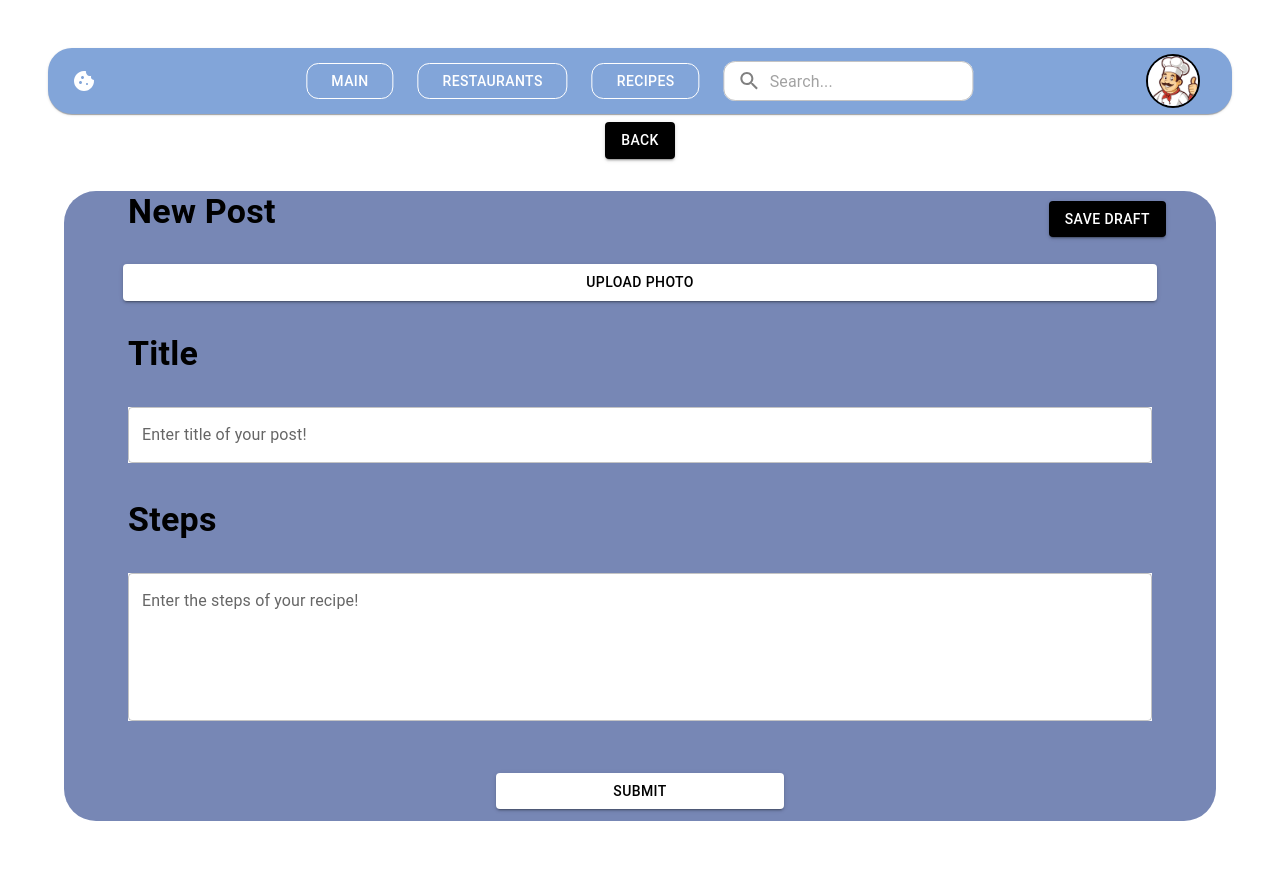
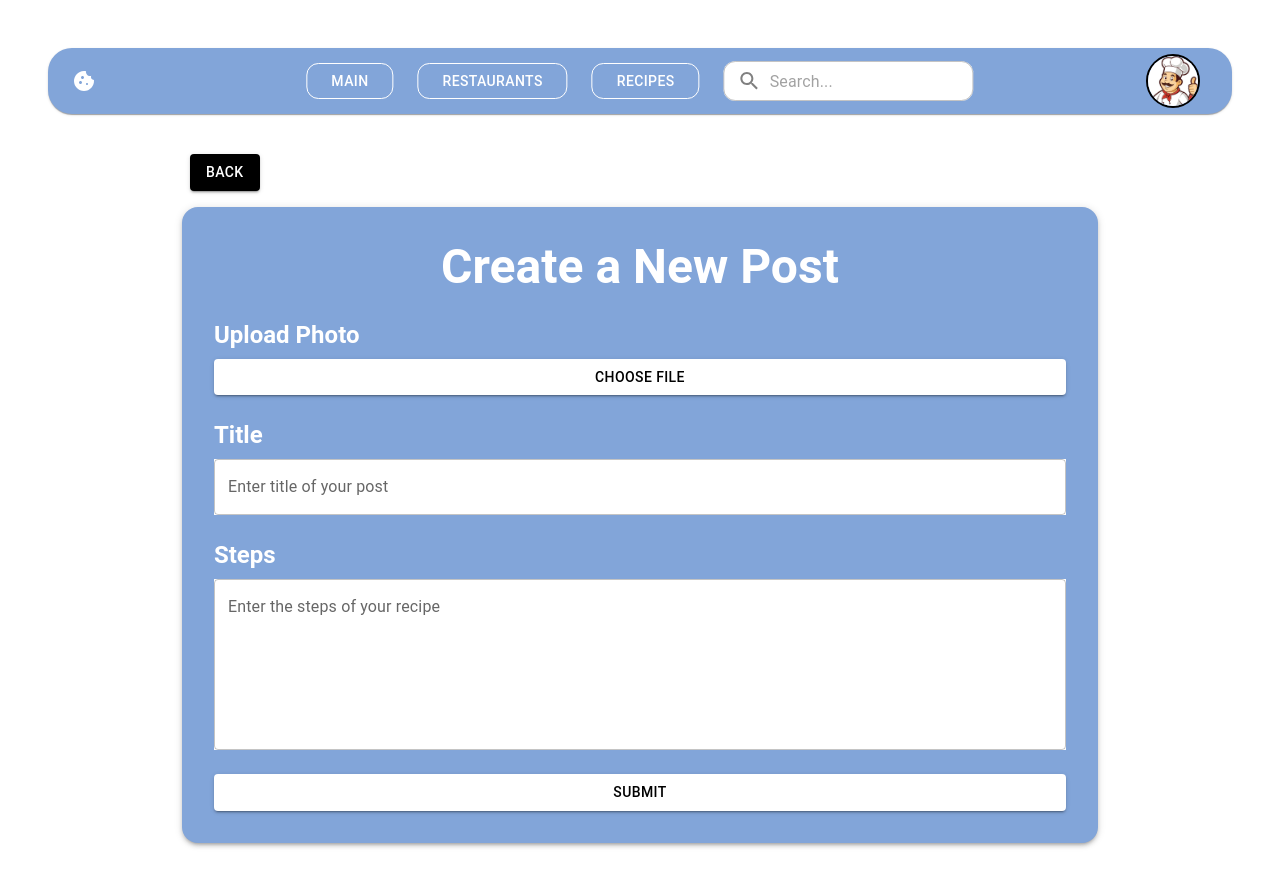
Before and after one commit to khgaled/flavor-haven, a React (Vite) app: page /new_post3 in a window 1280 px wide. Shown: the top 886 px of the page. Before the commit the page ends 861 px from the top, so only its background shows below. Built offline with nearby package versions, Linux system fonts and the light colour scheme; sample sign-in values are in the browser's storage.

Commit message:
working on it

```diff
--- a/src/pages/NewPost.jsx
+++ b/src/pages/NewPost.jsx
@@ -18,135 +18,68 @@ export const New_Post = () => {
     navigate("/user_blog", { state: { newPost } });
   };
 
+  return (
+    <Container maxWidth="md" sx={{ minHeight: "50vh", display: "flex", flexDirection: "column", justifyContent: "center", alignItems: "center", py: 4 }}>
 
-  return (
-    <div>
-      <Container>
       <Button
         onClick={() => navigate("/user_blog")}
         variant="contained"
-          sx={{
-            color: "",
-            backgroundColor: "black",
-            top: 0,
-            left: 0,
-            //postion: "relative",
-          }}
+        sx={{ alignSelf: "flex-start", backgroundColor: "black", color: "white", mb: 2, ml: -3}}
       >
         BACK
       </Button>
-        <Box
-          sx={{
-            mt: 4,
-            backgroundColor: "#7787b5",
-            width: "100%",
-            position: "absolute",
-            minHeight: "70vh",
-            borderRadius: 8,
-          }}
-        >
+
+      <Box sx={{ backgroundColor: "#82A5D9", width: "100%", p: 4, borderRadius: 4, boxShadow: 3 }}>
+        <Typography variant="h3" sx={{ fontWeight: "bold", textAlign: "center", color: "white", mb: 3 }}>
+          Create a New Post
+        </Typography>
+
+        <Typography variant="h5" sx={{ fontWeight: "bold", color: "white", mb: 1 , textAlign: "left"}}>
+          Upload Photo
+        </Typography>
         <Button
           variant="contained"
-            sx={{
-              color: "",
-              backgroundColor: "black",
-              right: 50,
-              top: 10,
-              position: "absolute",
-            }}
+          sx={{ backgroundColor: "white", color: "black", width: "100%", mb: 3 }}
         >
-            Save Draft
-          </Button>
-          <Typography
-            variant="h4"
-            sx={{ fontWeight: "bold", ml: 8, mt: 4, textAlign: "left" }}
-          >
-            New Post
-          </Typography>
-
-          <Box sx={{ padding: 4 }}>
-            <Button
-              variant="contained"
-              //onClick={handleOpen}
-              sx={{
-                backgroundColor: "white",
-                width: "95%",
-                color: "black",
-              }}
-            >
-              {" "}
-              Upload Photo
+          Choose file
         </Button>
 
-            <Typography
-              variant="h4"
-              sx={{
-                fontWeight: "bold",
-                ml: 4,
-                mt: 4,
-                textAlign: "left",
-                color: "black",
-              }}
-            >
+
+        <Typography variant="h5" sx={{ fontWeight: "bold", color: "white", mb: 1 , textAlign: "left"}}>
           Title
         </Typography>
-
-            <Box sx={{ padding: 4 }}>
         <TextField
-                label="Enter title of your post!"
+          label="Enter title of your post"
           variant="outlined"
           fullWidth
-                sx={{ backgroundColor: "white", color: "black" }}
-                value = {title}
+          sx={{ backgroundColor: "white", mb: 3 }}
+          value={title}
           onChange={(e) => setTitle(e.target.value)}
         />
-            </Box>
 
-            <Typography
-              variant="h4"
-              sx={{
-                fontWeight: "bold",
-                ml: 4,
-                mt: 0.5,
-                textAlign: "left",
-                color: "black",
-              }}
-            >
+        <Typography variant="h5" sx={{ fontWeight: "bold", color: "white", mb: 1, textAlign: "left" }}>
           Steps
         </Typography>
-            <Box sx={{ padding: 4 }}>
         <TextField
-                label="Enter the steps of your recipe!"
+          label="Enter the steps of your recipe"
           multiline
           fullWidth
-                rows={5}
-                sx={{
-                  backgroundColor: "white",
-                  color: "black",
-                  //minHeight: "30vh",
-                }}
-                value= {steps}
-                onChange = {(e) => setSteps(e.target.value)}
+          rows={6}
+          sx={{ backgroundColor: "white", mb: 3 }}
+          value={steps}
+          onChange={(e) => setSteps(e.target.value)}
         />
-            </Box>
-          </Box>
+
+
         <Button
-
           onClick={handleSubmit}
-            //onClick={() => navigate("/user_blog")}
           variant="contained"
-            sx={{
-              backgroundColor: "white",
-              width: "25%",
-              color: "black",
-              bottom: 12,
-            }}
+          sx={{ backgroundColor: "white", color: "black", width: "100%" }}
         >
           Submit
         </Button>
       </Box>
     </Container>
-    </div>
   );
 };
 
--- a/src/pages/NewPosts/NewPost2.jsx
+++ b/src/pages/NewPosts/NewPost2.jsx
@@ -4,15 +4,9 @@ import {
   Container,
   Typography,
   Box,
-    Grid,
-    MenuItem,
-    Select,
-    InputLabel,
-    FormControl,
 } from "@mui/material";
 import { useState } from "react";
-  import { useNavigate, useLocation } from "react-router-dom";
-
+import { useNavigate } from "react-router-dom";
 
 export const New_Post2 = () => {
   const navigate = useNavigate();
@@ -24,134 +18,68 @@ import {
     navigate("/user_blog2", { state: { newPost } });
   };
 
+  return (
+    <Container maxWidth="md" sx={{ minHeight: "50vh", display: "flex", flexDirection: "column", justifyContent: "center", alignItems: "center", py: 4 }}>
 
-    return (
-      <div>
-        <Container>
       <Button
         onClick={() => navigate("/user_blog2")}
         variant="contained"
-            sx={{
-              color: "",
-              backgroundColor: "black",
-              top: 0,
-              left: 0,
-              //postion: "relative",
-            }}
+        sx={{ alignSelf: "flex-start", backgroundColor: "black", color: "white", mb: 2, ml: -3}}
       >
         BACK
       </Button>
-          <Box
-            sx={{
-              mt: 4,
-              backgroundColor: "#7787b5",
-              width: "100%",
-              position: "absolute",
-              minHeight: "70vh",
-              borderRadius: 8,
-              position: "relative",
-            }}
-          >
+
+      <Box sx={{ backgroundColor: "#82A5D9", width: "100%", p: 4, borderRadius: 4, boxShadow: 3 }}>
+        <Typography variant="h3" sx={{ fontWeight: "bold", textAlign: "center", color: "white", mb: 3 }}>
+          Create a New Post
+        </Typography>
+
+        <Typography variant="h5" sx={{ fontWeight: "bold", color: "white", mb: 1 , textAlign: "left"}}>
+          Upload Photo
+        </Typography>
         <Button
           variant="contained"
-              sx={{
-                color: "",
-                backgroundColor: "black",
-                right: 50,
-                top: 10,
-                position: "absolute",
-              }}
+          sx={{ backgroundColor: "white", color: "black", width: "100%", mb: 3 }}
         >
-              Save Draft
-            </Button>
-            <Typography
-              variant="h4"
-              sx={{ fontWeight: "bold", ml: 8, mt: 4, textAlign: "left" }}
-            >
-              New Post
-            </Typography>
-
-            <Box sx={{ padding: 4 }}>
-              <Button
-                variant="contained"
-                //onClick={handleOpen}
-                sx={{
-                  backgroundColor: "white",
-                  width: "95%",
-                  color: "black",
-                }}
-              >
-                {" "}
-                Upload Photo
+          Choose file
         </Button>
 
-              <Typography
-                variant="h4"
-                sx={{
-                  fontWeight: "bold",
-                  ml: 4,
-                  mt: 4,
-                  textAlign: "left",
-                  color: "black",
-                }}
-              >
+
+        <Typography variant="h5" sx={{ fontWeight: "bold", color: "white", mb: 1 , textAlign: "left"}}>
           Title
         </Typography>
-
-              <Box sx={{ padding: 4 }}>
         <TextField
-                  label="Enter title of your post!"
+          label="Enter title of your post"
           variant="outlined"
           fullWidth
-                  sx={{ backgroundColor: "white", color: "black" }}
-                  value = {title}
+          sx={{ backgroundColor: "white", mb: 3 }}
+          value={title}
           onChange={(e) => setTitle(e.target.value)}
         />
-              </Box>
 
-              <Typography
-                variant="h4"
-                sx={{
-                  fontWeight: "bold",
-                  ml: 4,
-                  mt: 0.5,
-                  textAlign: "left",
-                  color: "black",
-                }}
-              >
+        <Typography variant="h5" sx={{ fontWeight: "bold", color: "white", mb: 1, textAlign: "left" }}>
           Steps
         </Typography>
-              <Box sx={{ padding: 4 }}>
         <TextField
-                  label="Enter the steps of your recipe!"
+          label="Enter the steps of your recipe"
           multiline
           fullWidth
-                  rows={5}
-                  sx={{
-                    backgroundColor: "white",
-                    color: "black",
-                    //minHeight: "30vh",
-                  }}
-                  value= {steps}
-                  onChange = {(e) => setSteps(e.target.value)}
+          rows={6}
+          sx={{ backgroundColor: "white", mb: 3 }}
+          value={steps}
+          onChange={(e) => setSteps(e.target.value)}
         />
-              </Box>
-            </Box>
+
+
         <Button
           onClick={handleSubmit}
           variant="contained"
-              sx={{
-                backgroundColor: "white",
-                width: "25%",
-                color: "black",
-                bottom: 12,
-              }}
+          sx={{ backgroundColor: "white", color: "black", width: "100%" }}
         >
           Submit
         </Button>
       </Box>
     </Container>
-      </div>
   );
 };
 
--- a/src/pages/NewPosts/NewPost3.jsx
+++ b/src/pages/NewPosts/NewPost3.jsx
@@ -4,14 +4,9 @@ import {
   Container,
   Typography,
   Box,
-  Grid,
-  MenuItem,
-  Select,
-  InputLabel,
-  FormControl,
 } from "@mui/material";
 import { useState } from "react";
-import { useNavigate, useLocation } from "react-router-dom";
+import { useNavigate } from "react-router-dom";
 
 export const New_Post3 = () => {
   const navigate = useNavigate();
@@ -24,132 +19,67 @@ export const New_Post3 = () => {
   };
 
   return (
-    <div>
-      <Container>
+    <Container maxWidth="md" sx={{ minHeight: "50vh", display: "flex", flexDirection: "column", justifyContent: "center", alignItems: "center", py: 4 }}>
+
       <Button
-          onClick={() => navigate("/user_blog2")}
+        onClick={() => navigate("/user_blog3")}
         variant="contained"
-          sx={{
-            color: "",
-            backgroundColor: "black",
-            top: 0,
-            left: 0,
-            //postion: "relative",
-          }}
+        sx={{ alignSelf: "flex-start", backgroundColor: "black", color: "white", mb: 2, ml: -3}}
       >
         BACK
       </Button>
-        <Box
-          sx={{
-            mt: 4,
-            backgroundColor: "#7787b5",
-            width: "100%",
-            position: "absolute",
-            minHeight: "70vh",
-            borderRadius: 8,
-            position: "relative",
-          }}
-        >
+
+      <Box sx={{ backgroundColor: "#82A5D9", width: "100%", p: 4, borderRadius: 4, boxShadow: 3 }}>
+        <Typography variant="h3" sx={{ fontWeight: "bold", textAlign: "center", color: "white", mb: 3 }}>
+          Create a New Post
+        </Typography>
+
+        <Typography variant="h5" sx={{ fontWeight: "bold", color: "white", mb: 1 , textAlign: "left"}}>
+          Upload Photo
+        </Typography>
         <Button
           variant="contained"
-            sx={{
-              color: "",
-              backgroundColor: "black",
-              right: 50,
-              top: 10,
-              position: "absolute",
-            }}
+          sx={{ backgroundColor: "white", color: "black", width: "100%", mb: 3 }}
         >
-            Save Draft
-          </Button>
-          <Typography
-            variant="h4"
-            sx={{ fontWeight: "bold", ml: 8, mt: 4, textAlign: "left" }}
-          >
-            New Post
-          </Typography>
-
-          <Box sx={{ padding: 4 }}>
-            <Button
-              variant="contained"
-              //onClick={handleOpen}
-              sx={{
-                backgroundColor: "white",
-                width: "95%",
-                color: "black",
-              }}
-            >
-              {" "}
-              Upload Photo
+          Choose file
         </Button>
 
-            <Typography
-              variant="h4"
-              sx={{
-                fontWeight: "bold",
-                ml: 4,
-                mt: 4,
-                textAlign: "left",
-                color: "black",
-              }}
-            >
+
+        <Typography variant="h5" sx={{ fontWeight: "bold", color: "white", mb: 1 , textAlign: "left"}}>
           Title
         </Typography>
-
-            <Box sx={{ padding: 4 }}>
         <TextField
-                label="Enter title of your post!"
+          label="Enter title of your post"
           variant="outlined"
           fullWidth
-                sx={{ backgroundColor: "white", color: "black" }}
+          sx={{ backgroundColor: "white", mb: 3 }}
           value={title}
           onChange={(e) => setTitle(e.target.value)}
         />
-            </Box>
 
-            <Typography
-              variant="h4"
-              sx={{
-                fontWeight: "bold",
-                ml: 4,
-                mt: 0.5,
-                textAlign: "left",
-                color: "black",
-              }}
-            >
+        <Typography variant="h5" sx={{ fontWeight: "bold", color: "white", mb: 1, textAlign: "left" }}>
           Steps
         </Typography>
-            <Box sx={{ padding: 4 }}>
         <TextField
-                label="Enter the steps of your recipe!"
+          label="Enter the steps of your recipe"
           multiline
           fullWidth
-                rows={5}
-                sx={{
-                  backgroundColor: "white",
-                  color: "black",
-                  //minHeight: "30vh",
-                }}
+          rows={6}
+          sx={{ backgroundColor: "white", mb: 3 }}
           value={steps}
           onChange={(e) => setSteps(e.target.value)}
         />
-            </Box>
-          </Box>
+
+
         <Button
           onClick={handleSubmit}
           variant="contained"
-            sx={{
-              backgroundColor: "white",
-              width: "25%",
-              color: "black",
-              bottom: 12,
-            }}
+          sx={{ backgroundColor: "white", color: "black", width: "100%" }}
         >
           Submit
         </Button>
       </Box>
     </Container>
-    </div>
   );
 };
 
--- a/src/pages/NewPosts/NewPost4.jsx
+++ b/src/pages/NewPosts/NewPost4.jsx
@@ -4,14 +4,9 @@ import {
   Container,
   Typography,
   Box,
-    Grid,
-    MenuItem,
-    Select,
-    InputLabel,
-    FormControl,
 } from "@mui/material";
 import { useState } from "react";
-  import { useNavigate, useLocation } from "react-router-dom";
+import { useNavigate } from "react-router-dom";
 
 export const New_Post4 = () => {
   const navigate = useNavigate();
@@ -24,132 +19,67 @@ import {
   };
 
   return (
-      <div>
-        <Container>
+    <Container maxWidth="md" sx={{ minHeight: "50vh", display: "flex", flexDirection: "column", justifyContent: "center", alignItems: "center", py: 4 }}>
+
       <Button
-            onClick={() => navigate("/user_blog2")}
+        onClick={() => navigate("/user_blog4")}
         variant="contained"
-            sx={{
-              color: "",
-              backgroundColor: "black",
-              top: 0,
-              left: 0,
-              //postion: "relative",
-            }}
+        sx={{ alignSelf: "flex-start", backgroundColor: "black", color: "white", mb: 2, ml: -3}}
       >
         BACK
       </Button>
-          <Box
-            sx={{
-              mt: 4,
-              backgroundColor: "#7787b5",
-              width: "100%",
-              position: "absolute",
-              minHeight: "70vh",
-              borderRadius: 8,
-              position: "relative",
-            }}
-          >
+
+      <Box sx={{ backgroundColor: "#82A5D9", width: "100%", p: 4, borderRadius: 4, boxShadow: 3 }}>
+        <Typography variant="h3" sx={{ fontWeight: "bold", textAlign: "center", color: "white", mb: 3 }}>
+          Create a New Post
+        </Typography>
+
+        <Typography variant="h5" sx={{ fontWeight: "bold", color: "white", mb: 1 , textAlign: "left"}}>
+          Upload Photo
+        </Typography>
         <Button
           variant="contained"
-              sx={{
-                color: "",
-                backgroundColor: "black",
-                right: 50,
-                top: 10,
-                position: "absolute",
-              }}
+          sx={{ backgroundColor: "white", color: "black", width: "100%", mb: 3 }}
         >
-              Save Draft
-            </Button>
-            <Typography
-              variant="h4"
-              sx={{ fontWeight: "bold", ml: 8, mt: 4, textAlign: "left" }}
-            >
-              New Post
-            </Typography>
-
-            <Box sx={{ padding: 4 }}>
-              <Button
-                variant="contained"
-                //onClick={handleOpen}
-                sx={{
-                  backgroundColor: "white",
-                  width: "95%",
-                  color: "black",
-                }}
-              >
-                {" "}
-                Upload Photo
+          Choose file
         </Button>
 
-              <Typography
-                variant="h4"
-                sx={{
-                  fontWeight: "bold",
-                  ml: 4,
-                  mt: 4,
-                  textAlign: "left",
-                  color: "black",
-                }}
-              >
+
+        <Typography variant="h5" sx={{ fontWeight: "bold", color: "white", mb: 1 , textAlign: "left"}}>
           Title
         </Typography>
-
-              <Box sx={{ padding: 4 }}>
         <TextField
-                  label="Enter title of your post!"
+          label="Enter title of your post"
           variant="outlined"
           fullWidth
-                  sx={{ backgroundColor: "white", color: "black" }}
+          sx={{ backgroundColor: "white", mb: 3 }}
           value={title}
           onChange={(e) => setTitle(e.target.value)}
         />
-              </Box>
 
-              <Typography
-                variant="h4"
-                sx={{
-                  fontWeight: "bold",
-                  ml: 4,
-                  mt: 0.5,
-                  textAlign: "left",
-                  color: "black",
-                }}
-              >
+        <Typography variant="h5" sx={{ fontWeight: "bold", color: "white", mb: 1, textAlign: "left" }}>
           Steps
         </Typography>
-              <Box sx={{ padding: 4 }}>
         <TextField
-                  label="Enter the steps of your recipe!"
+          label="Enter the steps of your recipe"
           multiline
           fullWidth
-                  rows={5}
-                  sx={{
-                    backgroundColor: "white",
-                    color: "black",
-                    //minHeight: "30vh",
-                  }}
+          rows={6}
+          sx={{ backgroundColor: "white", mb: 3 }}
           value={steps}
           onChange={(e) => setSteps(e.target.value)}
         />
-              </Box>
-            </Box>
+
+
         <Button
           onClick={handleSubmit}
           variant="contained"
-              sx={{
-                backgroundColor: "white",
-                width: "25%",
-                color: "black",
-                bottom: 12,
-              }}
+          sx={{ backgroundColor: "white", color: "black", width: "100%" }}
         >
           Submit
         </Button>
       </Box>
     </Container>
-      </div>
   );
 };
 
--- a/src/pages/Toast_Blogs/Blog2.jsx
+++ b/src/pages/Toast_Blogs/Blog2.jsx
@@ -197,7 +197,7 @@ export const User_Blog2 = () => {
         <Box sx={blogCards}>
 
           {/* New post button */}
-          <Button onClick={() => navigate("/new_post")} variant="contained" sx={button}>
+          <Button onClick={() => navigate("/new_post2")} variant="contained" sx={button}>
             + New Post
           </Button>
           {/* Chicken Tikka Masala Post */}
@@ -212,7 +212,7 @@ export const User_Blog2 = () => {
 
           {/* User-added Posts */}
           {posts.map((post, index) => (
-            <ButtonBase key={index} onClick={() => navigate("/recipe_post")}>
+            <ButtonBase key={index} onClick={() => navigate("/recipe_post2")}>
               <Box sx={recipe}>
                 <img src={shrimp} alt={post.title} style={recipeImage} />
                 <Typography sx={recipeTitle}>
```
Also changed, not shown: src/pages/Toast_Blogs/Blog1.jsx (+7 -7 lines), src/pages/Toast_Blogs/Blog3.jsx (+8 -10 lines), src/pages/Toast_Blogs/Blog4.jsx (+10 -10 lines). Lines whose indentation alone changed are shown as unchanged.
